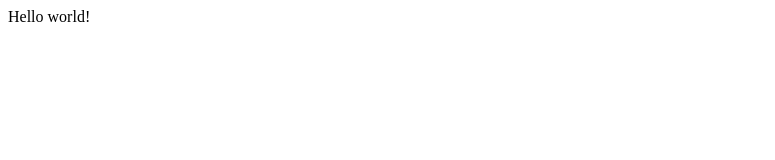
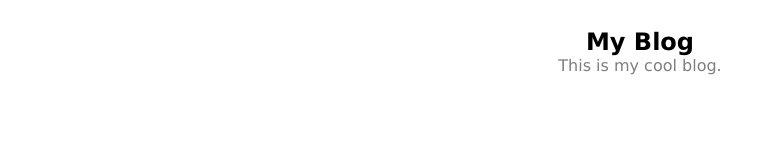
Before and after one commit to flapdragon/gatsby-react-blog, a Gatsby site: page / in a window 1280 px wide. Shown: the whole page, without its empty margins (0-775 px from the left). Built offline with nearby package versions, Linux system fonts and the light colour scheme; Gatsby itself is replaced by a stand-in of ours.

Commit message:
5. Create a Home Layout Component with a GraphQL Query in Gatsby.

```diff
--- a/src/pages/index.js
+++ b/src/pages/index.js
@@ -1,3 +1,55 @@
 import React from "react"
+import { StaticQuery } from "gatsby"
 
-export default () => <div>Hello world!</div>
+const TitleAndDescription = ({ data }) => {
+  const title = data.site.siteMetadata.title
+  const description = data.site.siteMetadata.description
+  return (
+    <div
+      style={{
+        display: "flex",
+        flexDirection: "column",
+        alignItems: "center",
+        fontFamily: "Lucida Sans Unicode",
+      }}
+    >
+      <h2 style={{ marginBottom: 0 }}>{title}</h2>
+      <p
+        style={{
+          marginTop: 0,
+          opacity: 0.5,
+        }}
+      >
+        {description}
+      </p>
+    </div>
+  )
+}
+
+const Header = () => {
+  return (
+    <StaticQuery
+      query={graphql`
+        query {
+          site {
+            siteMetadata {
+              title
+              description
+            }
+          }
+        }
+      `}
+      render={data => <TitleAndDescription data={data} />}
+    />
+  )
+}
+
+const Layout = () => {
+  return (
+    <div>
+      <Header />
+    </div>
+  )
+}
+
+export default Layout
```
